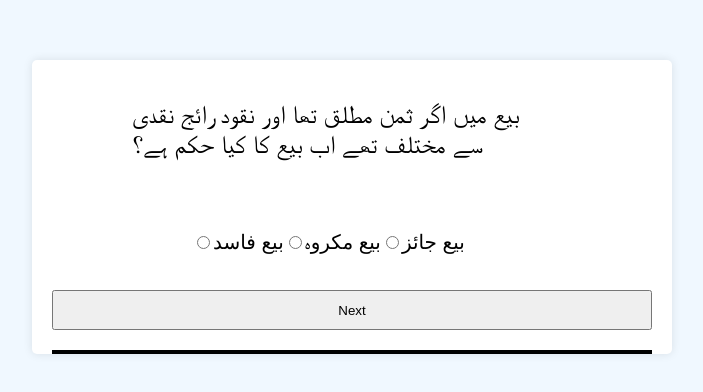
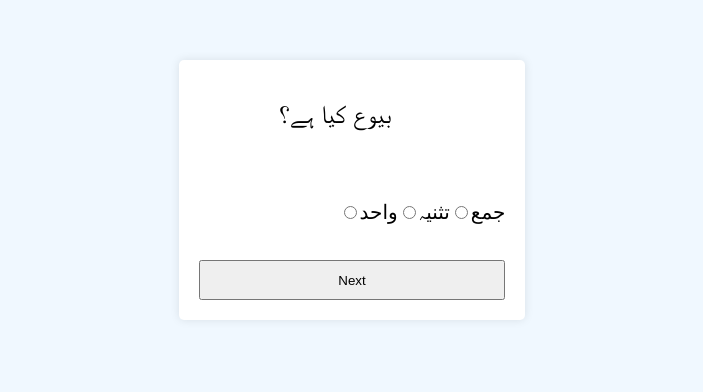
Before and after one commit to RAFAYSHAHZAD/quiz, a plain HTML site: page index.html in a window 1280 px wide. Shown: the part 140-532 px from the top of the page, without its empty margins (288-991 px from the left). Drawn offline with Linux system fonts and the light colour scheme.

Commit message:
Add files via upload

```diff
--- a/index.html
+++ b/index.html
@@ -73,22 +73,13 @@
         <div class="options" id="options-container" style="display: block; height:50px;margin-top: 70px;font-size: 20px;justify-content: center;align-items:center ; width: 100%; padding-left: 140px;" center="center"></div>
 
         <button onclick="checkAnswer()" style="width: 100%; height: 40px;margin-bottom: 20px; margin-top: 10px;">Next</button>
-        <div id="result-container" style="border: 2px solid black; margin-bottom: -20px;"></div>
+        <div id="result-container" style="background-color: aliceblue; margin-bottom: -20px;"></div>
     </div>
 
     <script>
         var questions = [
 
 
-    { question:"بیع میں اگر ثمن مطلق تھا اور نقود رائج نقدی سے مختلف تھے اب بیع کا کیا حکم ہے؟",
-options: ["بیع جائز",
-                 "بیع مکروہ",
-                  "بیع فاسد",
-                  ],
-                correctAnswer:3,
-                marks:10
-
-},
 
             {
                 question: "بیوع کیا ہے؟",
@@ -122,7 +113,7 @@ options: ["بیع جائز",
 { question:"کیا ایسے ثمن کے ساتھ بیع جائز ہے جس کی صفت معلوم نا ہو؟",
 options: ["جی ہاں",
                  "جی  نہیں",
-                  "ان میں سے کوی نہیں",
+                  "یہ دونوں نہیں",
                   ],
                 correctAnswer:2,
                 marks:10
@@ -131,11 +122,11 @@ options: ["جی ہاں",
 
 
     { question:"بیع میں اگر ثمن مطلق تھا اور نقود رائج نقدی سے مختلف تھے اب بیع کا کیا حکم ہے؟",
-options: ["بیع جائز",
-                 "بیع مکروہ",
-                  "بیع فاسد",
+options: ["بیع فاسد",
+"بیع جائز",
+                  "بیع مکروہ"
                   ],
-                correctAnswer:3,
+                correctAnswer:1,
                 marks:10
 
 },
```
